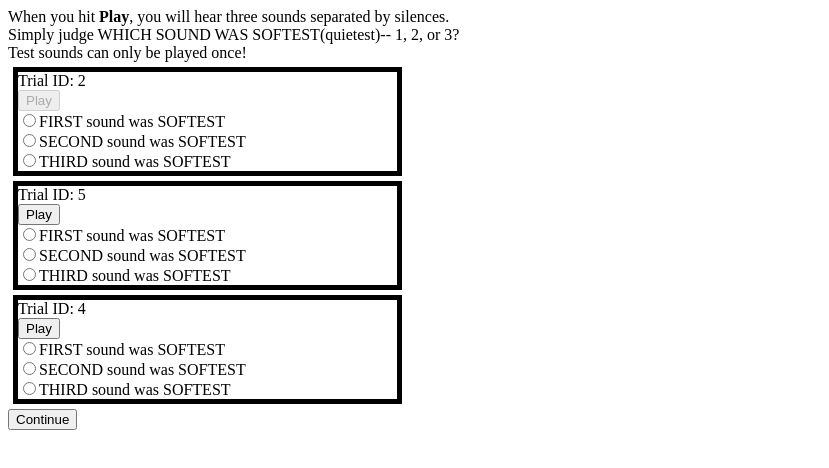
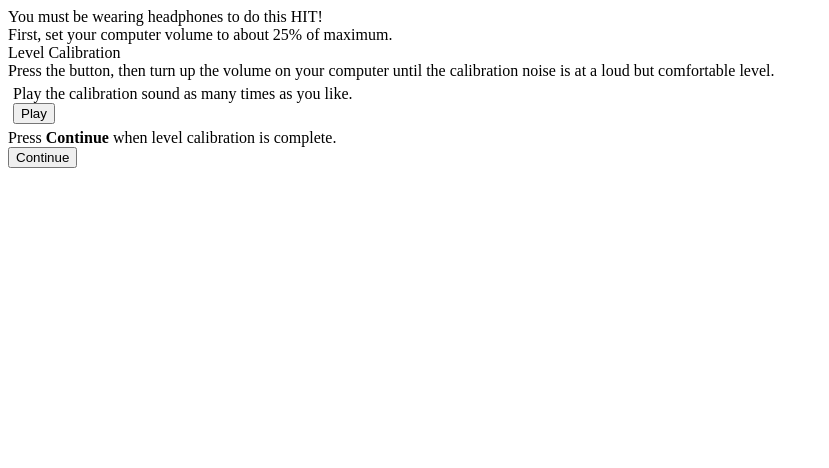
Before and after one commit to mcdermottLab/HeadphoneCheck, a plain HTML site: page HeadphoneCheck.html in a window 1280 px wide. Both pictures are taken after a click on the button "Play". Shown: the whole page, without its empty margins (0-829 px from the left). Drawn offline with nearby package versions, Linux system fonts and the light colour scheme.

Commit message:
added calibration

```diff
--- a/HeadphoneCheck.html
+++ b/HeadphoneCheck.html
@@ -14,6 +14,12 @@
       /*padding: 5px;*/
       margin: 5px;
     }
+
+    .calibrationDiv {
+      position: relative;
+      width: 30%;
+      margin: 5px;
+    }
   </style>
   <script src="https://ajax.googleapis.com/ajax/libs/jquery/1.8.3/jquery.min.js"></script>
   <script type="text/javascript" src="HeadphoneCheck.js"></script>
--- a/HeadphoneCheck.js
+++ b/HeadphoneCheck.js
@@ -1,8 +1,9 @@
 (function(HeadphoneCheck, $, undefined) {
 
   /*** PUBLIC CONFIGURATION VARIABLES ***/
-  HeadphoneCheck.examplesPerPage = 3;
+  HeadphoneCheck.examplesPerPage = 2;
   HeadphoneCheck.debug = true;
+  HeadphoneCheck.calibration = true;
 
   /*** PRIVATE CONFIGURATION VARIABLES ***/
   var doShuffleTrials = true;
@@ -13,6 +14,7 @@
 
   var totalCorrect = 0;
   var stimMap = [];
+  var calibration = [];
   var lastPage;
   var st_isPlaying = false;
 
@@ -62,6 +64,15 @@
     });
 
     $("#" + stimFile).get(0).play();
+    st_isPlaying = true;
+  }
+
+  function playCalibration(calibrationFile) {
+    $("#" + calibrationFile).on("ended", function() {
+      // reset playback state
+      st_isPlaying = false;
+    });
+    $("#" + calibrationFile).get(0).play();
     st_isPlaying = true;
   }
 
@@ -180,7 +191,7 @@
     });
   }
 
-  function teardownHTMLPage(pageNum) {
+  function teardownHTMLPage() {
     $("#container-exp").empty();
   }
 
@@ -198,7 +209,11 @@
             if (doShuffleTrials) {
               shuffleTrials(data);
             }
-            console.log(stimMap);
+            console.log("test");
+            if (HeadphoneCheck.calibration) {
+              calibration = data.calibration;
+              console.log(calibration);
+            }
             lastPage = Math.ceil(stimMap.length / HeadphoneCheck.examplesPerPage); //get last page
         }
     });
@@ -210,7 +225,6 @@
     for (i = 0; i < HeadphoneCheck.examplesPerPage; i++) {
       curStimuli.push(stimMap[pageNum * HeadphoneCheck.examplesPerPage + i]);
     }
-    console.log(curStimuli);
 
     $("<div/>", {
       id: "instruct",
@@ -250,12 +264,12 @@
           updateCorrect(curStimuli[stimID], $("input[name=radio-resp" + stimID + "]:checked").val());
         }
         if (pageNum == lastPage - 1) { // TODO: -1 for indexing; make indexing consistent
-          teardownHTMLPage(pageNum);
+          teardownHTMLPage();
           checkPassFail();
           alert("done with headphone check")
         }
         else if (canContinue) { // Advance the page
-          teardownHTMLPage(pageNum);
+          teardownHTMLPage();
           pageNum++;
           HeadphoneCheck.renderHTMLPage(pageNum);
         }
@@ -265,13 +279,84 @@
       }
     }).appendTo($("#container-exp"));
   };
+
+  HeadphoneCheck.renderCalibration = function() {
+    $("<div/>", {
+      id: "instruct",
+      class: "warning",
+      text: "You must be wearing headphones to do this HIT!"
+    }).appendTo($("#container-exp"));
+
+    $("<div/>", {
+      class: "warning",
+      text: "First, set your computer volume to about 25% of maximum."
+    }).appendTo($("#container-exp"));
+
+    $("<div/>", {
+      class: "warning",
+      text: "Level Calibration"
+    }).appendTo($("#container-exp"));
+
+    $("<div/>", {
+      class: "warning",
+      text: "Press the button, then turn up the volume on your computer until the calibration noise is at a loud but comfortable level."
+    }).appendTo($("#container-exp"));
+
+    $("<div/>", {
+      id: "calibration",
+      class: "calibrationDiv",
+      text: "Play the calibration sound as many times as you like."
+    }).appendTo($("#container-exp"));
+
+    //add in the audio source
+    $("<audio/>", {
+        id: "audioCalibration",
+        type: "audio/mpeg", // TODO: Factor this out, should be user defined
+        // type: parseAudioType(stimID),
+        src: calibration.stimFile
+      }).appendTo($("#calibration"));
+
+    //add in the button for playing the sound
+    $("<button/>", {
+      id: "bCalibration" ,
+      disabled: false,
+      click: function () {
+        if (!st_isPlaying){
+          playCalibration("audioCalibration");
+        }
+        $("#continueCalibration").prop('disabled',false)
+      },
+      text: "Play"
+    }).appendTo($("#calibration"));
+
+    $("<div/>", {
+      class: "warning",
+      html: "Press <b>Continue</b> when level calibration is complete."
+    }).appendTo($("#container-exp"));
+
+    // Add button to continue
+    $("<button/>", {
+      id: "continueCalibration",
+      class: "warning",
+      disabled: true,
+      // type: "button",
+      text: "Continue",
+      click: function () {
+        teardownHTMLPage();
+        HeadphoneCheck.renderHTMLPage(0);
+      }
+    }).appendTo($("#container-exp"));
+};
+
+
 }( window.HeadphoneCheck = window.HeadphoneCheck || {}, jQuery));
 
 $(document).ready(function() {
   jsonpath = "headphone_check_stim.json";
   HeadphoneCheck.loadExamples(jsonpath);
   var pageNum = 0;
-  var continueVal = HeadphoneCheck.renderHTMLPage(pageNum);
+  var continueVal = HeadphoneCheck.renderCalibration();
+  //var continueVal = HeadphoneCheck.renderHTMLPage(pageNum);
   if (continueVal) {
     alert("continuing on!");
   }
--- a/headphone_check_stim.json
+++ b/headphone_check_stim.json
@@ -6,5 +6,6 @@
            {"id":4, "stimFile": "http://mcdermottlab.mit.edu/mturk_stimuli/audio_calibration/antiphase_HC_SIO.wav", "correct":"1"},
            {"id":5, "stimFile": "http://mcdermottlab.mit.edu/mturk_stimuli/audio_calibration/antiphase_HC_OSI.wav", "correct":"2" },
            {"id":6, "stimFile": "http://mcdermottlab.mit.edu/mturk_stimuli/audio_calibration/antiphase_HC_OIS.wav", "correct":"3"}
-         ]
+         ],
+  "calibration": {"stimFile": "http://mcdermottlab.mit.edu/mturk_stimuli/audio_calibration/noise_calib_stim.wav"}
 }
```
